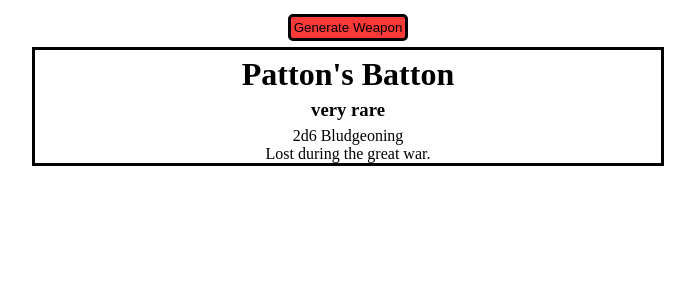
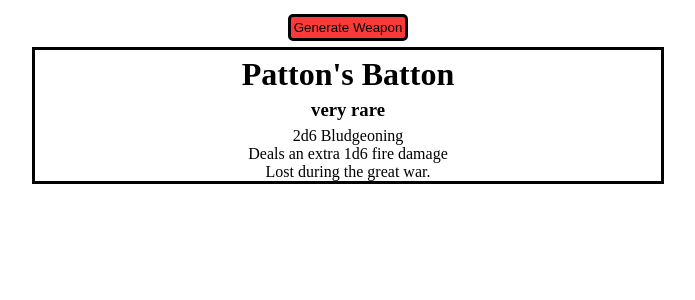
Before and after one commit to 00-status/weapon-generator, a PHP site: page /templates/index.html in a window 1280 px wide. Shown: the top 300 px of the page, without its empty margins (292-987 px from the left). Run offline with PHP 8.4, Linux system fonts and the light colour scheme; some libraries are stand-ins or nearby versions; some web fonts are replaced.

Commit message:
Effects now show up on the front-end.

```diff
--- a/Lib/Service/WeaponGeneratorService.php
+++ b/Lib/Service/WeaponGeneratorService.php
@@ -22,9 +22,6 @@ class WeaponGeneratorService
     private const VERY_RARE_THRESHOLD = 15;
     private const LEGENDARY_THRESHOLD = 22;
     private const ARTIFACT_THRESHOLD = 29;
-
-    private const DIE = 'die';
-    private const NUMBER_OF_DIE = 'number_of_die';
 
     public function generateWeapon(): array
     {
--- a/public/css/default.css
+++ b/public/css/default.css
@@ -15,7 +15,7 @@ h1, h2, h3, h4, h5 {
     text-align: center;
 }
 
-#weaponBox {
+.weaponBox {
     border: 3px solid black;
 }
 
--- a/public/js/WeaponGenerator/WeaponGenerator.js
+++ b/public/js/WeaponGenerator/WeaponGenerator.js
@@ -10,6 +10,7 @@ let weapon = {
     damageType: 'Bludgeoning',
     damageDie: 6,
     damageDieAmount: 2,
+    effect: 'Deals an extra 1d6 fire damage',
     lore: 'Lost during the great war.'
 };
 
@@ -20,6 +21,7 @@ const generateWeapon = () => {
         weapon.damageType = response.damage_type;
         weapon.damageDie = response.damage_die;
         weapon.damageDieAmount = response.damage_die_amount;
+        weapon.effect = response.effect;
     });
 };
 
--- a/public/js/WeaponGenerator/components/WeaponBox.js
+++ b/public/js/WeaponGenerator/components/WeaponBox.js
@@ -1,9 +1,10 @@
 
 const weaponBox = `
-<div id="weaponBox">
+<div class="weaponBox">
     <h1>{{ title }}</h1>
     <h3><slot name="sub-title"></slot></h3>
     <div><slot name="content"></slot></div>
+    <div><slot name="sub-content"></slot></div>
     <div><slot name="side-bar"></slot></div>
 </div>`;
 const WeaponBox = {props: {title: String}, template: weaponBox}
--- a/templates/index.html
+++ b/templates/index.html
@@ -8,13 +8,13 @@
     </head>
     <body>
         <div id='app'>
-            <vue-button :listener="generateWeapon">
-            </vue-button>
+            <vue-button :listener="generateWeapon" ></vue-button>
             <weapon-box :title="weapon.name">
                 <template v-slot:sub-title>{{ weapon.rarity }}</template>
                 <template v-slot:content>
                     {{ weapon.damageDieAmount + 'd' + weapon.damageDie + ' ' + weapon.damageType }}
                 </template>
+                <template v-slot:sub-content>{{ weapon.effect }}</template>
                 <template v-slot:side-bar>{{ weapon.lore }}</template>
             </weapon-box>
         </div>
```
